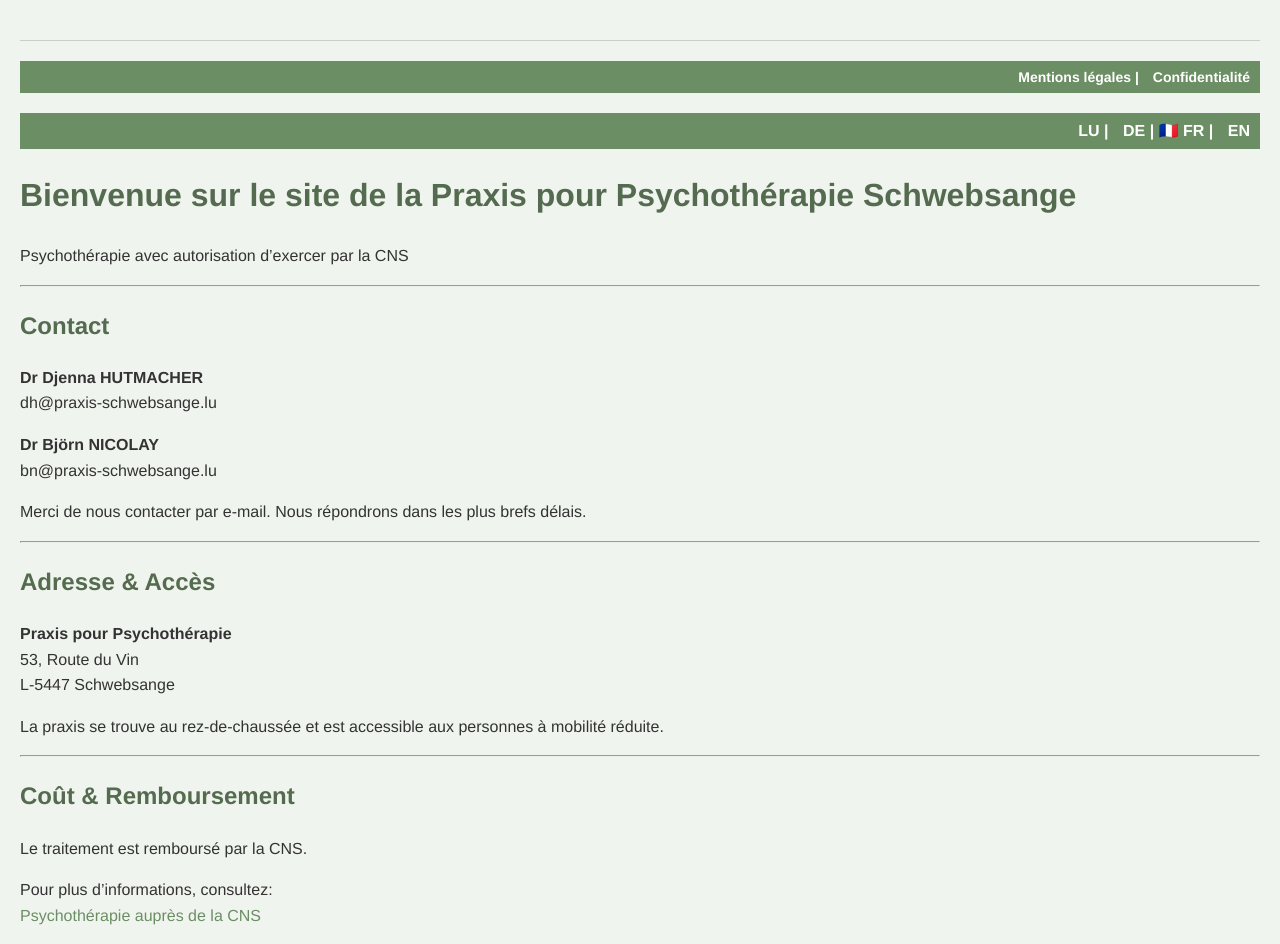
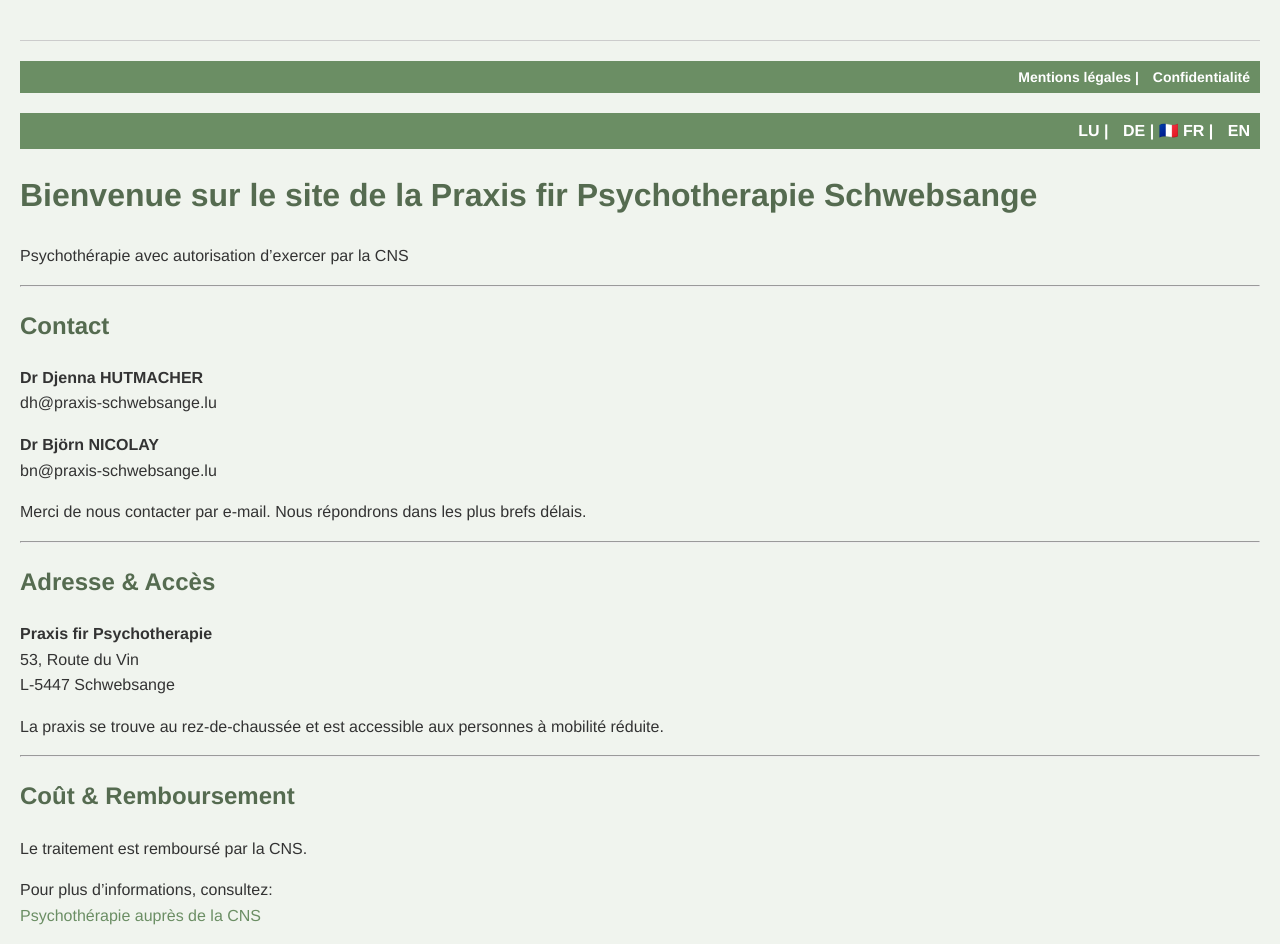
Before and after one commit to bjoernbrightside/praxis-schwebsange, a Jekyll site: the page built from fr/index.md, in a window 1280 px wide. Built offline with Jekyll 4.4.1, drawn with Linux system fonts in a browser that asks for light colours.

Commit message:
Update index.md

```diff
--- a/fr/index.md
+++ b/fr/index.md
@@ -6,7 +6,7 @@ layout: default
 <a href="/praxis-schwebsange/lb/">LU</a> | <a href="/praxis-schwebsange/de/">DE</a> | 🇫🇷 <b>FR</b> | <a href="/praxis-schwebsange/en/">EN</a>
 </div>
 
-# Bienvenue sur le site de la Praxis pour Psychothérapie Schwebsange
+# Bienvenue sur le site de la Praxis fir Psychotherapie Schwebsange
 
 Psychothérapie avec autorisation d’exercer par la CNS
 
@@ -26,7 +26,7 @@ Merci de nous contacter par e-mail. Nous répondrons dans les plus brefs délais
 
 ## Adresse & Accès
 
-**Praxis pour Psychothérapie**
+**Praxis fir Psychotherapie**
 53, Route du Vin
 L-5447 Schwebsange
 
```
